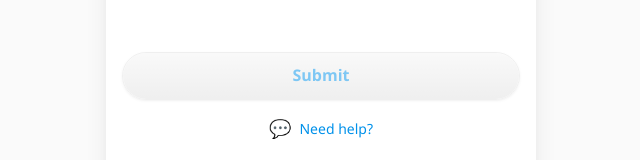
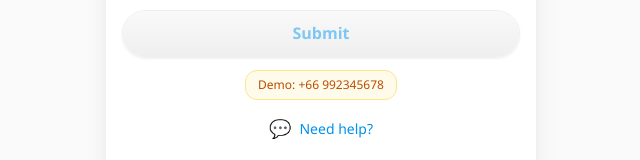
Before and after one commit to tindangtts/wave-2c2p, a Next.js app: page /login in a window 1280 px wide. Shown: the part 624-784 px from the top of the page, without its empty margins (319-959 px from the left). Built offline with nearby package versions, Linux system fonts and the light colour scheme; no server answers; the database is empty.

Commit message:
feat: add sample account button on login page (dev only)

```diff
--- a/src/app/(auth)/login/page.tsx
+++ b/src/app/(auth)/login/page.tsx
@@ -261,6 +261,17 @@ export default function LoginPage() {
           )}
         </Button>
 
+        {/* Sample account info */}
+        {process.env.NODE_ENV === 'development' && (
+          <button
+            type="button"
+            onClick={() => { setCountryCode('+66'); setPhone('992345678'); setTouched(true) }}
+            className="mt-3 mx-auto px-3 py-1.5 rounded-lg bg-amber-50 border border-amber-200 text-xs text-amber-700"
+          >
+            Demo: +66 992345678
+          </button>
+        )}
+
         {/* Need Help link — design: yellow icon + blue text */}
         <div className="flex items-center justify-center gap-2 mt-4">
           <span className="text-lg">💬</span>
```
